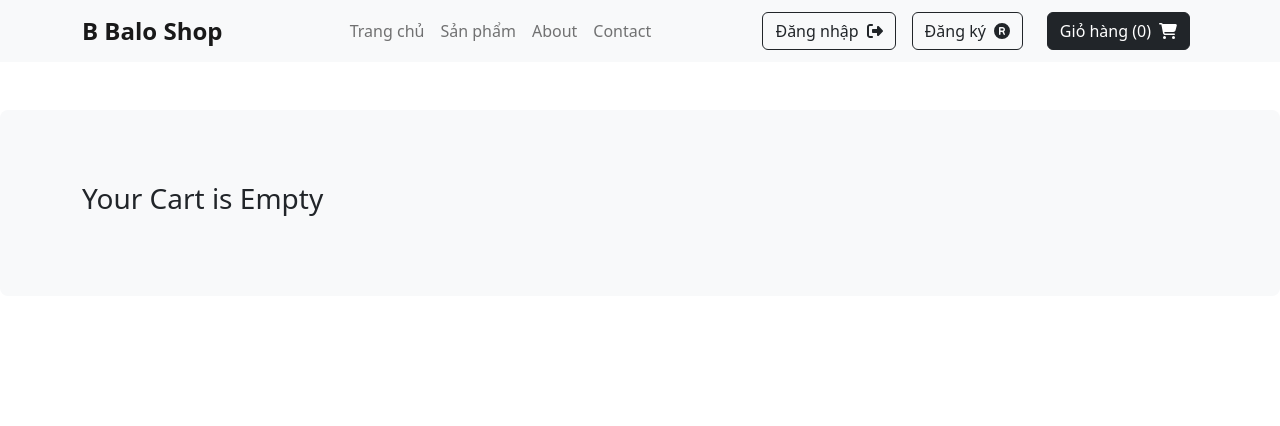
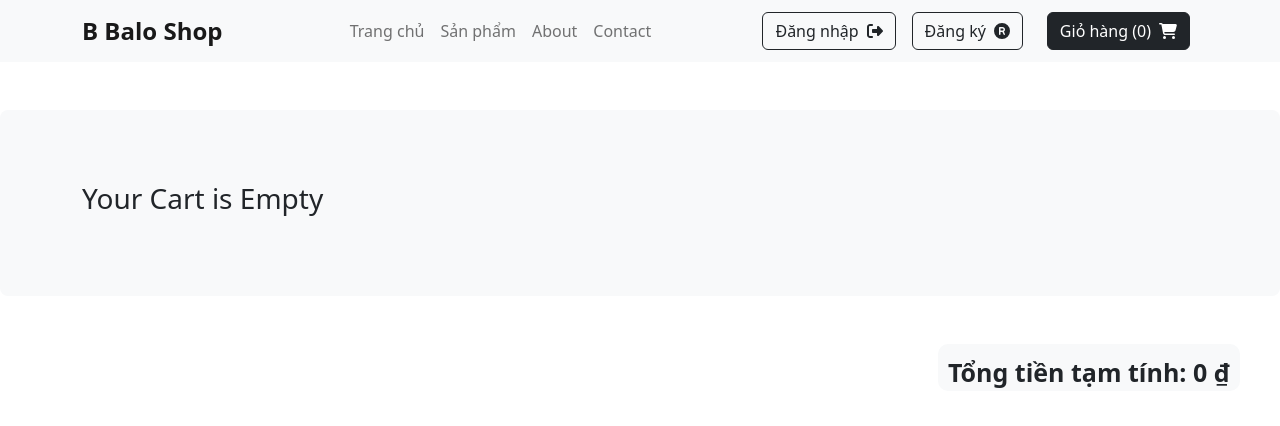
Before and after one commit to danglequocbao001/balo-shop-web, a React (Create React App) app: page /cart in a window 1280 px wide. Shown: the top 426 px of the page. Built offline with nearby package versions, Linux system fonts and the light colour scheme.

Commit message:
feat: cart UI

```diff
--- a/src/components/Cart.jsx
+++ b/src/components/Cart.jsx
@@ -1,11 +1,15 @@
-import React from "react";
+import React, { useEffect, useState } from "react";
 import { useSelector } from "react-redux";
 import { useDispatch } from "react-redux";
 import { deleteItem, addItem } from "../redux/action";
 import { Link } from "react-router-dom";
 import moneyFormatter from "../helpers/money";
+import COLOR_CONSTANTS from "../constants/colors";
+import ProductItem from "./products/ProductItem";
+
 const Cart = () => {
   const state = useSelector((state) => state.HandleCart);
+  const [tmpPrice, setTmpPrice] = useState(0);
 
   const dispatch = useDispatch();
 
@@ -28,18 +32,35 @@ const Cart = () => {
     );
   };
 
+  // eslint-disable-next-line react-hooks/exhaustive-deps
+  useEffect(() => {
+    const cart = JSON.parse(localStorage.getItem("cart"));
+    let tempPrice = 0;
+
+    if (cart.length > 0) {
+      for (let product of cart) {
+        tempPrice +=
+          (product.khuyen_mai !== undefined
+            ? product.khuyen_mai.gia_sau_khi_giam
+            : product.thay_doi_gia.gia_dang_ap_dung) * product.quantity;
+      }
+      setTmpPrice(tempPrice);
+    }
+  });
+
   const cartItems = state.map((product) => {
     return (
-      <div className="px-4 my-5 bg-light rounded-3 py-5" key={product.ma_mh}>
+      <div className="px-4 my-5 bg-light rounded-3 py-2" key={product.ma_mh}>
         <div className="container py-4">
           <div className="row justify-content-center">
             <div className="col-md-4">
-              <img
+              {/* <img
                 src={product.hinh_anh}
                 alt={product.ten_mh}
                 width="200px"
                 height="180px"
-              />
+              /> */}
+              <ProductItem product={product} isCart={true} />
             </div>
             <div className="col-md-4">
               <h3>{product.ten_mh}</h3>
@@ -48,7 +69,9 @@ const Cart = () => {
                   textDecoration: product.khuyen_mai ? "line-through" : "none",
                   fontWeight: product.khuyen_mai ? "300" : "500",
                 }}
-              >{`Đơn giá: ${moneyFormatter.format(product.thay_doi_gia.gia_dang_ap_dung)}`}</h5>
+              >{`Đơn giá: ${moneyFormatter.format(
+                product.thay_doi_gia.gia_dang_ap_dung
+              )}`}</h5>
               {product.khuyen_mai && (
                 <h5>{`Giảm còn: ${moneyFormatter.format(
                   product.khuyen_mai.gia_sau_khi_giam
@@ -105,6 +128,30 @@ const Cart = () => {
     <div>
       {state.length === 0 && emptyCart()}
       {state.length !== 0 && cartItems}
+      {
+        <div
+          style={{
+            alignItems: "center",
+            justifyContent: "flex-end",
+            display: "flex",
+            padding: "0px 40px",
+            margin: "20px 0",
+          }}
+        >
+          <span
+            style={{
+              fontWeight: "bold",
+              fontSize: 25,
+              backgroundColor: COLOR_CONSTANTS.LIGHT_GREY,
+              padding: 10,
+              paddingBottom: 0,
+              borderRadius: 10,
+            }}
+          >
+            {`Tổng tiền tạm tính: ${moneyFormatter.format(tmpPrice)}`}
+          </span>
+        </div>
+      }
       {state.length !== 0 && buttons()}
     </div>
   );
--- a/src/components/products/ProductItem.jsx
+++ b/src/components/products/ProductItem.jsx
@@ -3,6 +3,11 @@ import COLOR_CONSTANTS from "../../constants/colors";
 import moneyFormatter from "../../helpers/money";
 
 const ProductItem = (param) => {
+  console.log(
+    "fuckk",
+    (param.productDetail === true && param.isCart === undefined) ||
+      (param.productDetail === undefined && param.isCart === true)
+  );
   const khuyenMai = () => {
     return (
       <div
@@ -146,7 +151,10 @@ const ProductItem = (param) => {
             </p>
             <p className="card-text">{`Còn lại: ${param.product.so_luong}`}</p>
             <p className="card-text">{`Nhà sản xuất: ${param.product.nha_san_xuat}`}</p>
-            {param.productDetail !== true && (
+            {!(
+              (param.productDetail === true && param.isCart === undefined) ||
+              (param.productDetail === undefined && param.isCart === true)
+            ) && (
               <NavLink
                 to={`/products/${param.product.ma_mh}`}
                 className="btn btn-dark"
--- a/src/constants/colors.js
+++ b/src/constants/colors.js
@@ -4,5 +4,7 @@ const COLOR_CONSTANTS = {
   WARNING: "#ffd119",
   WHITE: "#ffffff",
   BLACK: "#000000",
+
+  LIGHT_GREY: "#F8F9FA",
 };
 export default COLOR_CONSTANTS;
```
